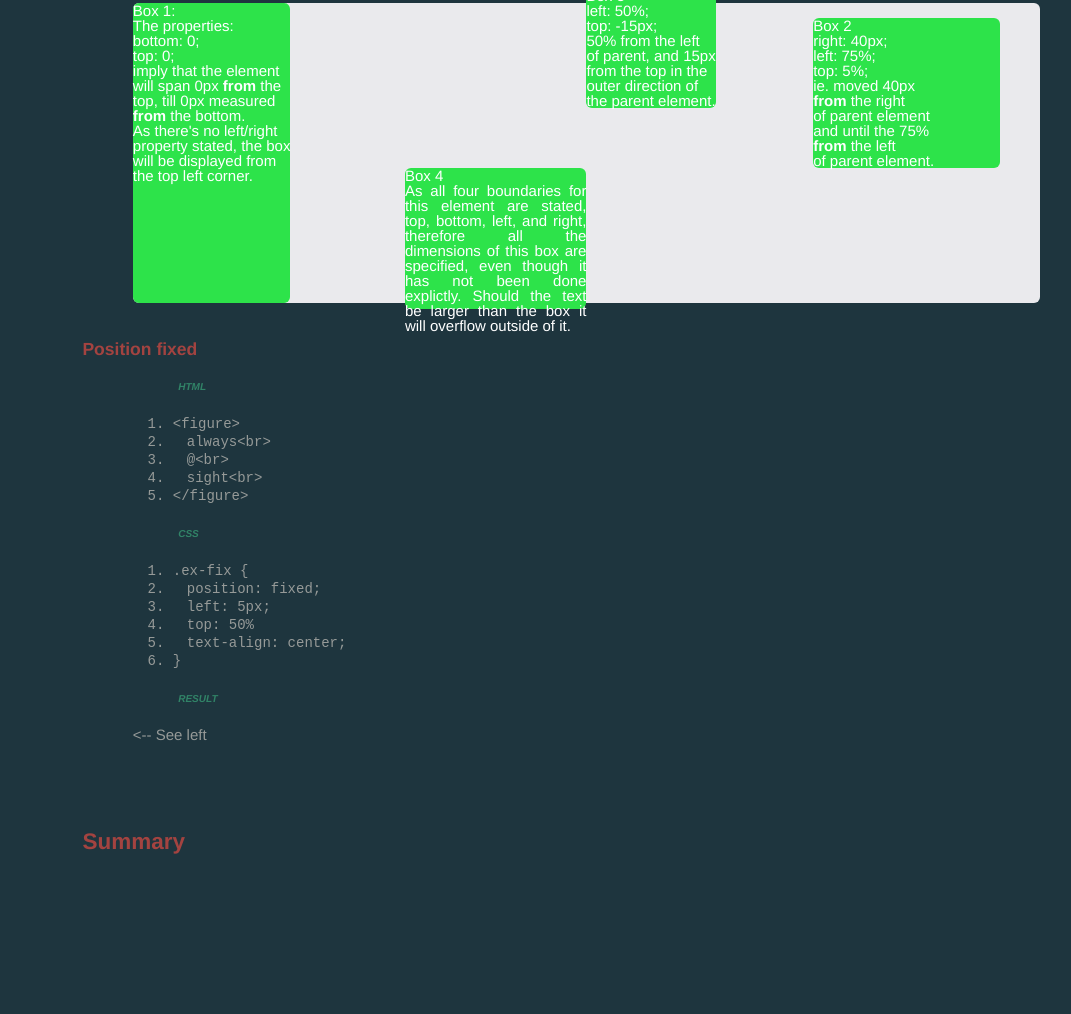
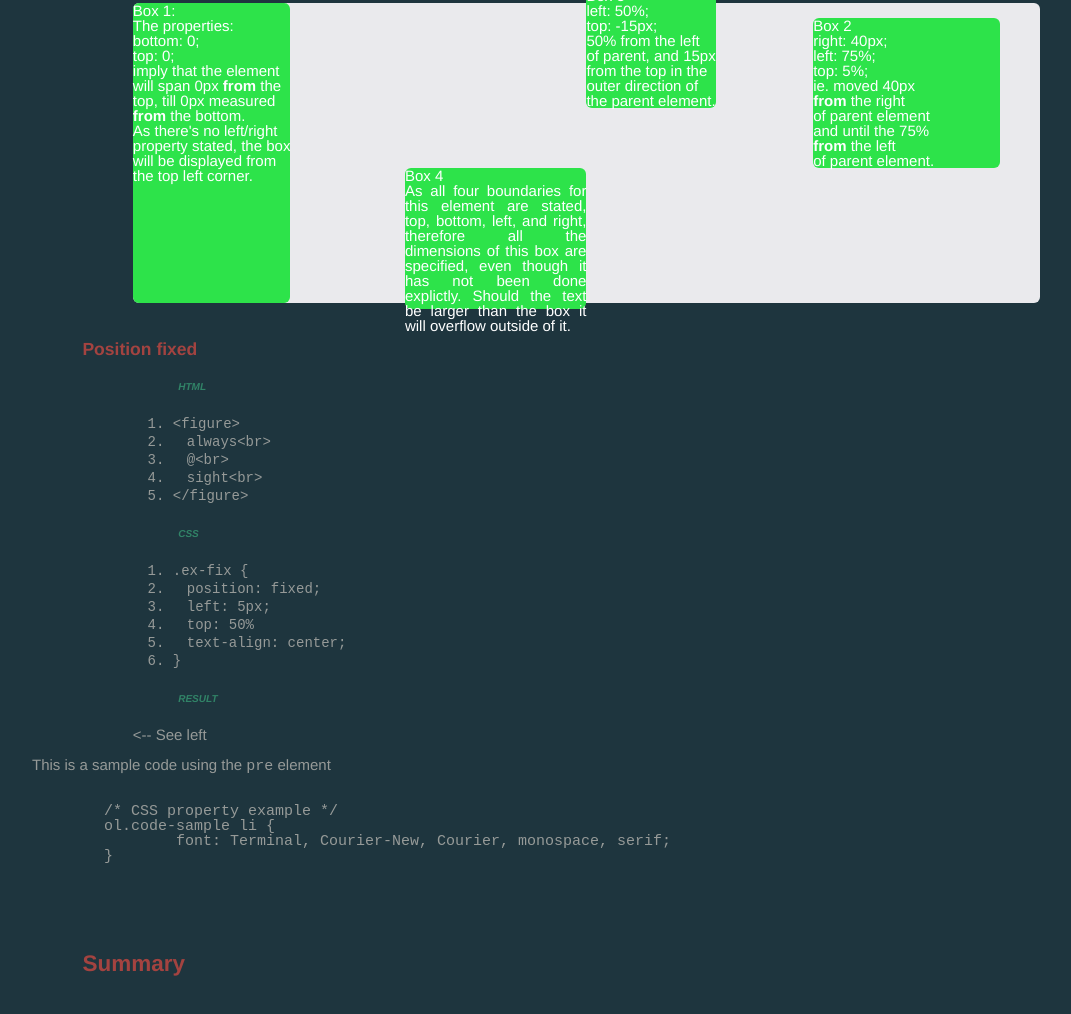
Before and after one commit to atzzom/bucket-notes, a plain HTML site: page HTML 201 - 02 - detailed positioning.html in a window 1280 px wide. Shown: the part 7065-8079 px from the top of the page, without its empty margins (104-1175 px from the left). Before the commit the page ends 8019 px from the top, so only its background shows below. Drawn offline with Linux system fonts and the light colour scheme.

Commit message:
Added brief sample of extended semantic value element, in this case: <pre>.

```diff
--- a/HTML 201 - 02 - detailed positioning.html
+++ b/HTML 201 - 02 - detailed positioning.html
@@ -461,6 +461,14 @@
 					</figure>
 				</div>
 
+				<p>This is a sample code using the <code>pre</code> element</p>
+
+				<pre><code>
+	/* CSS property example */
+	ol.code-sample li {
+		font: Terminal, Courier-New, Courier, monospace, serif;
+	}</code></pre>
+
     <footer>
       <h2 id="summary">Summary</h2>
     </footer>
```
